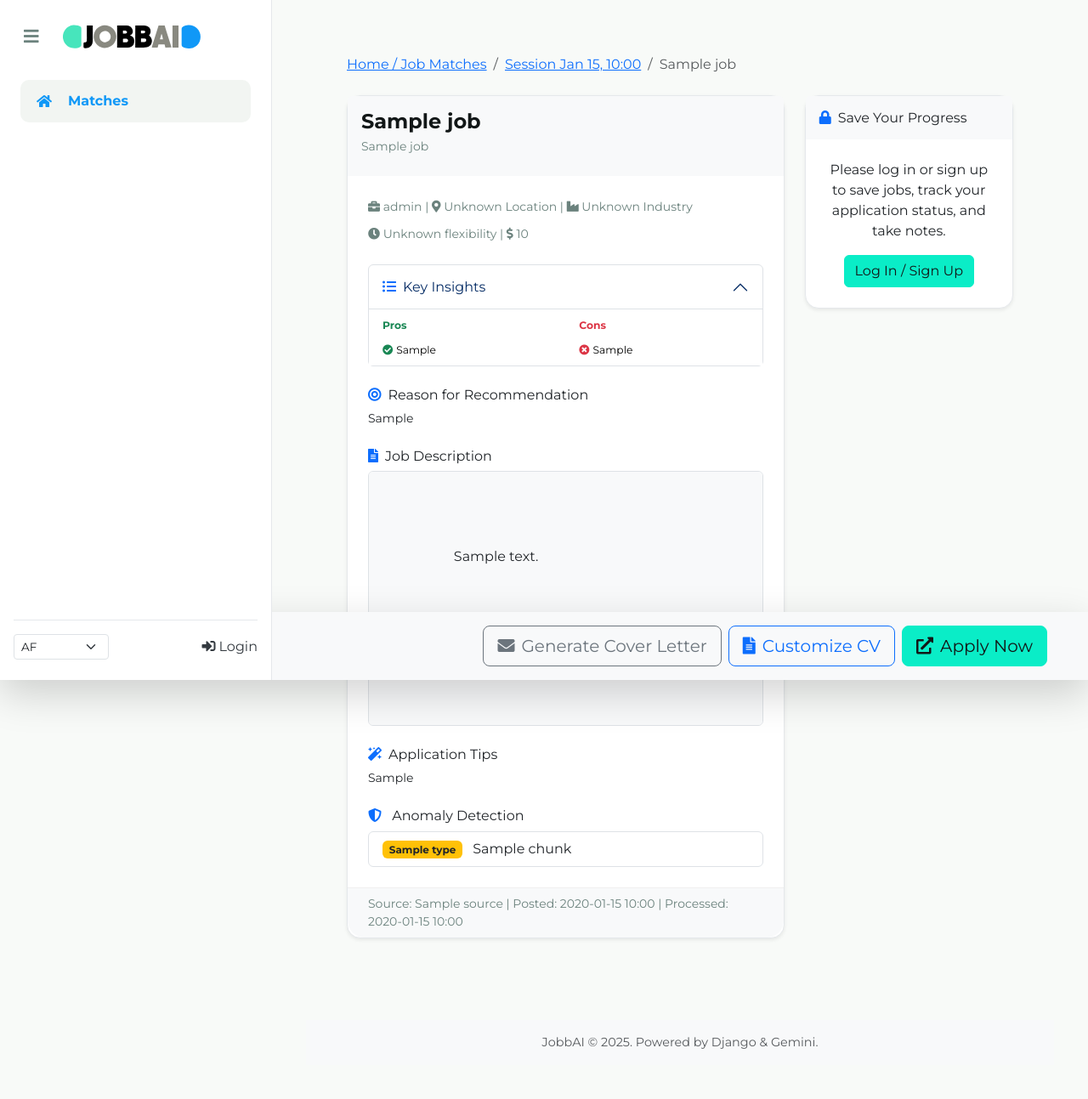
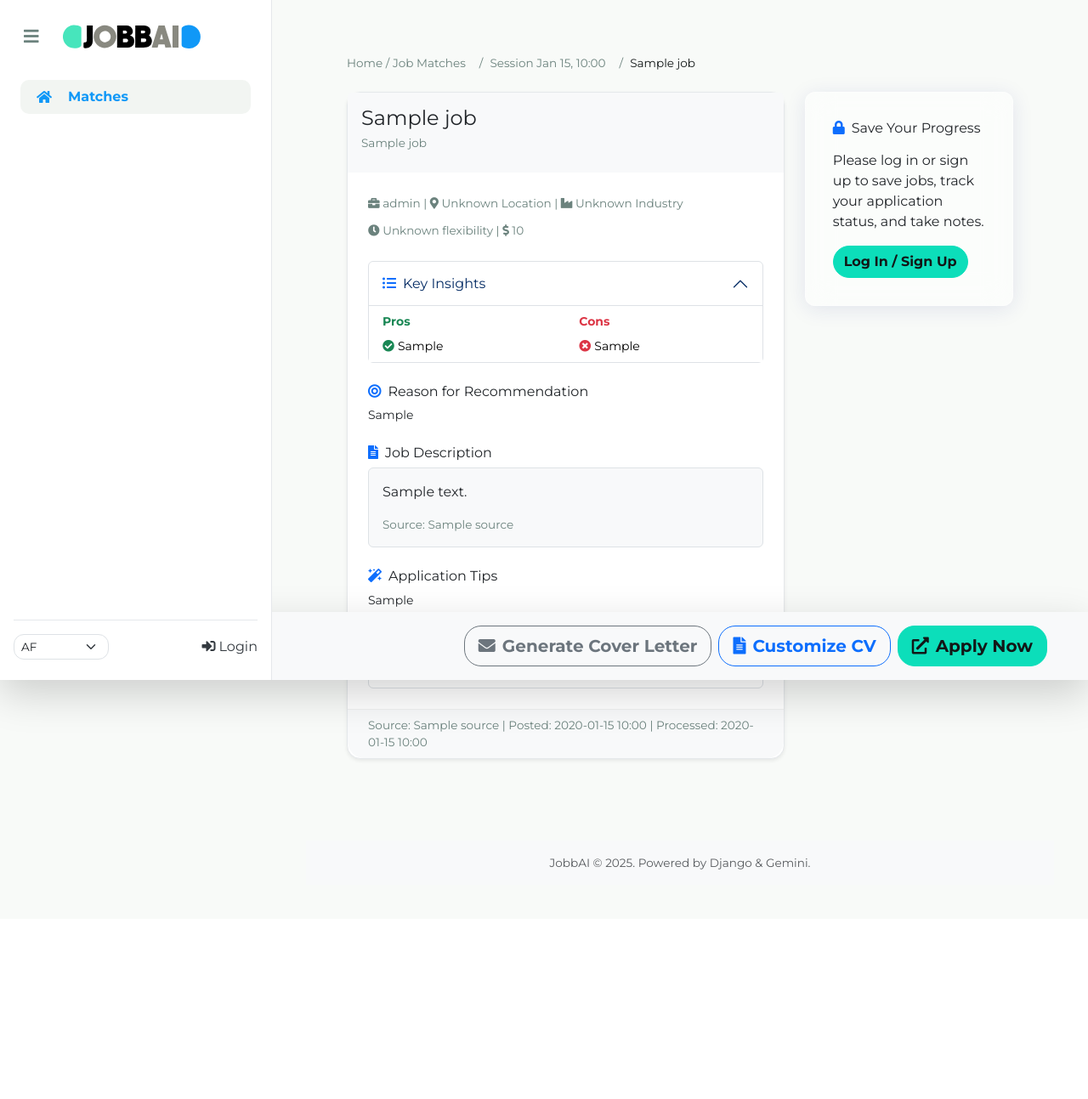
Before and after one commit to wenjiaqi8255/job-hunter, a Django app: template matcher/templates/matcher/job_detail.html in a window 1280 px wide. Shown: the whole page at 85% size. After the commit the page ends 1023 px from the top, so only its background shows below. Run offline with Django 5.2, Linux system fonts and the light colour scheme; the template is opened without the code that fills it: most values are stand-ins (such as "Sample title", 1, 10 or a date in 2020).

Commit message:
Update HTML templates for consistent heading styles and improve form layouts. Added class attributes to headings for better styling and adjusted form display properties for a cleaner UI across various pages.

```diff
--- a/matcher/templates/matcher/all_matches.html
+++ b/matcher/templates/matcher/all_matches.html
@@ -84,7 +84,7 @@
     {% else %}
         <div class="text-center p-5 border rounded bg-light">
             <i class="fas fa-search fa-3x text-muted mb-3"></i>
-            <h2>No Match Sessions Found</h2>
+            <h2 class="h2">No Match Sessions Found</h2>
             <p class="lead">You haven't started any job matching sessions yet.</p>
             <a href="{% url 'matcher:main_page' %}" class="btn btn-primary mt-3">
                 <i class="fas fa-plus"></i> Start Your First Session
--- a/matcher/templates/matcher/base.html
+++ b/matcher/templates/matcher/base.html
@@ -73,7 +73,7 @@
         <!-- History Section -->
         {% if user.is_authenticated %}
         <div class="sidebar-history">
-            <h6 class="sidebar-history-title">Recent Searches</h6>
+            <h6 class="sidebar-history-title h6">Recent Searches</h6>
             <ul class="list-unstyled">
                 {% get_recent_sessions request.user as recent_sessions %}
                 {% for session in recent_sessions %}
--- a/matcher/templates/matcher/cover_letter_page.html
+++ b/matcher/templates/matcher/cover_letter_page.html
@@ -12,7 +12,7 @@
         </ol>
     </nav>
 
-    <h2>Cover Letter for: {{ job.job_title }} at {{ job.company_name }}</h2>
+    <h2 class="h2">Cover Letter for: {{ job.job_title }} at {{ job.company_name }}</h2>
     <p class="text-muted">Based on your CV: "{{ user_cv_text|truncatechars:100 }}"</p>
 
     <div class="card mt-3">
@@ -37,7 +37,7 @@
             <button class="btn btn-secondary" onclick="copyCoverLetter()"><i class="fas fa-copy"></i> Copy Full Text</button>
             {% endif %}
             {% if has_existing_cover_letter and not generation_error %}
-            <form method="post" style="display:inline;">
+            <form method="post" class="d-inline">
                 {% csrf_token %}
                 <button type="submit" class="btn btn-warning ms-2"><i class="fas fa-sync-alt"></i> Regenerate</button>
             </form>
--- a/matcher/templates/matcher/custom_resume_page.html
+++ b/matcher/templates/matcher/custom_resume_page.html
@@ -12,7 +12,7 @@
         </ol>
     </nav>
 
-    <h2>Customize CV for: {{ job.job_title }} at {{ job.company_name }}</h2>
+    <h2 class="h2">Customize CV for: {{ job.job_title }} at {{ job.company_name }}</h2>
     <p class="text-muted">Based on your CV: "{{ user_cv_text|truncatechars:100 }}"</p>
 
     <div class="card mt-3">
@@ -33,7 +33,7 @@
             {% endif %}
         </div>
         <div class="card-footer">
-            <form method="post" style="display:inline;">
+            <form method="post" class="d-inline">
                 {% csrf_token %}
                 <button type="submit" class="btn btn-warning">
                     <i class="fas fa-sync-alt"></i>
--- a/matcher/templates/matcher/job_detail.html
+++ b/matcher/templates/matcher/job_detail.html
@@ -30,7 +30,7 @@
         <div class="card-header bg-light border-bottom-0 py-3">
           <div class="d-flex justify-content-between align-items-start">
             <div>
-              <h4 class="mb-1">{{ job.job_title }}</h4>
+              <h4 class="h4 mb-1">{{ job.job_title }}</h4>
               <p class="text-muted fw-normal mb-2">{{ job.company_name }}</p>
             </div>
             {% if user.is_authenticated %}
@@ -81,25 +81,25 @@
           <div class="mt-4">
             <div class="accordion accordion-flush accordion-sm mb-3" id="accordionInsights{{ job.id }}">
                 <div class="accordion-item border rounded">
-                    <h2 class="accordion-header" id="headingInsights{{ job.id }}">
+                    <h6 class="accordion-header" id="headingInsights{{ job.id }}">
                         <button class="accordion-button p-3" type="button" data-bs-toggle="collapse" data-bs-target="#collapseInsights{{ job.id }}" aria-expanded="true" aria-controls="collapseInsights{{ job.id }}">
                             <strong class="h6 mb-0"><i class="fas fa-list-ul me-2 text-primary"></i>Key Insights</strong>
                         </button>
-                    </h2>
+                    </h6>
                     <div id="collapseInsights{{ job.id }}" class="accordion-collapse collapse show" aria-labelledby="headingInsights{{ job.id }}">
                         <div class="accordion-body p-0">
                             <table class="table table-sm small table-borderless mb-0">
                                 <thead>
                                     <tr>
-                                        <th scope="col" class="w-50 ps-3 pt-2 text-success"><small>Pros</small></th>
-                                        <th scope="col" class="w-50 ps-3 pt-2 text-danger"><small>Cons</small></th>
+                                        <th scope="col" class="w-50 ps-3 pt-2 text-success">Pros</th>
+                                        <th scope="col" class="w-50 ps-3 pt-2 text-danger">Cons</th>
                                     </tr>
                                 </thead>
                                 <tbody>
                                     {% for pro_insight, con_insight in parsed_insights_list %}
                                     <tr>
-                                        <td class="ps-3 align-top pb-2"><small>{% if pro_insight %}<i class="fas fa-check-circle text-success me-1"></i>{{ pro_insight }}{% endif %}</small></td>
-                                        <td class="ps-3 align-top pb-2"><small>{% if con_insight %}<i class="fas fa-times-circle text-danger me-1"></i>{{ con_insight }}{% endif %}</small></td>
+                                        <td class="ps-3 align-top pb-2">{% if pro_insight %}<i class="fas fa-check-circle text-success me-1"></i>{{ pro_insight }}{% endif %}</td>
+                                        <td class="ps-3 align-top pb-2">{% if con_insight %}<i class="fas fa-times-circle text-danger me-1"></i>{{ con_insight }}{% endif %}</td>
                                     </tr>
                                     {% endfor %}
                                 </tbody>
@@ -126,7 +126,7 @@
           {% if job.description %}
           <div class="mt-4">
             <h5 class="h6 mb-2"><i class="fas fa-file-alt me-2 text-primary"></i>Job Description</h5>
-            <div class="border rounded p-3" style="max-height: 300px; overflow-y: auto; white-space: pre-wrap; background-color: #f8f9fa;">
+            <div class="border rounded p-3 bg-light">
                 {% get_current_language as lang_code %}
                 {% if lang_code != 'de' and job.translated_description %}
                     {{ job.translated_description|linebreaksbr }}
@@ -172,11 +172,8 @@
 
     <div class="col-lg-4">
       {% if user.is_authenticated %}
-      <div class="card jobbAI-job-card shadow-sm sticky-top" style="top: 20px;">
-        <div class="card-header bg-light border-bottom-0 py-3">
-            <h5 class="h6 mb-0"><i class="fas fa-clipboard-check me-2 text-primary"></i>Application Status & Notes</h5>
-        </div>
-        <div class="card-body p-4">
+      <div class="glass-card mb-4">
+          <h5 class="h6 mb-3"><i class="fas fa-clipboard-check me-2 text-primary"></i>Application Status & Notes</h5>
           <form method="post"
                 action="{% if current_match_session_id_for_url %}{% url 'matcher:job_detail_page' job.id current_match_session_id_for_url %}{% else %}{% url 'matcher:job_detail_page_no_session' job.id %}{% endif %}"
                 id="applicationStatusForm">
@@ -196,22 +193,17 @@
                 <textarea name="notes" id="id_notes" class="form-control" rows="4">{{ saved_job.notes|default:"" }}</textarea>
             </div>
 
-            <button type="submit" class="btn btn-primary w-100" style="background-color: #0AEDC7; border-color: #0AEDC7; color: #121717;"><i class="fas fa-save me-2"></i>Save Status & Notes</button>
+            <button type="submit" class="btn btn-primary w-100"><i class="fas fa-save me-2"></i>Save Status & Notes</button>
             {% if saved_job and saved_job.updated_at %}
                 <p class="mt-2 mb-0 text-muted text-center"><small>Last updated: {{ saved_job.updated_at|date:"M d, Y H:i" }}</small></p>
             {% endif %}
           </form>
-        </div>
       </div>
       {% else %}
-      <div class="card jobbAI-job-card shadow-sm sticky-top" style="top: 20px;">
-        <div class="card-header bg-light border-bottom-0 py-3">
-            <h5 class="h6 mb-0"><i class="fas fa-lock me-2 text-primary"></i>Save Your Progress</h5>
-        </div>
-        <div class="card-body p-4 text-center">
+      <div class="glass-card mb-4">
+            <h5 class="h6 mb-3"><i class="fas fa-lock me-2 text-primary"></i>Save Your Progress</h5>
             <p>Please log in or sign up to save jobs, track your application status, and take notes.</p>
-            <a href="{% url 'matcher:profile_page' %}" class="btn btn-primary" style="background-color: #0AEDC7; border-color: #0AEDC7; color: #121717;">Log In / Sign Up</a>
-        </div>
+            <a href="{% url 'matcher:profile_page' %}" class="btn btn-primary">Log In / Sign Up</a>
       </div>
       {% endif %}
     </div>
@@ -228,7 +220,7 @@
         <i class="fas fa-file-alt me-2"></i>Customize CV
     </a>
     {% if job.application_url %}
-    <a href="{{ job.application_url }}" class="btn btn-lg" style="background-color: #0AEDC7; border-color: #0AEDC7; color: #121717;" target="_blank">
+    <a href="{{ job.application_url }}" class="btn btn-lg btn-primary" target="_blank">
         <i class="fas fa-external-link-alt me-2"></i>Apply Now
     </a>
     {% endif %}
--- a/matcher/templates/matcher/login.html
+++ b/matcher/templates/matcher/login.html
@@ -8,7 +8,7 @@
 {% block content %}
 <div class="login-wrapper d-flex align-items-center justify-content-center">
     <div class="login-card p-5 shadow-lg">
-        <h2 class="mb-4 text-center">Welcome Back!</h2>
+        <h2 class="mb-4 text-center h2">Welcome Back!</h2>
 
         {% if form.errors %}
             <div class="alert alert-danger">
--- a/static/matcher/css/jobbAI_styles.css
+++ b/static/matcher/css/jobbAI_styles.css
@@ -1,8 +1,46 @@
+/* -------------------------------------------------------------------
+    DESIGN SYSTEM VARIABLES
+------------------------------------------------------------------- */
+:root {
+    /* 品牌色系 */
+    --brand-primary: #0CDEBA;
+    --brand-primary-hover: #0acda8;
+    --brand-secondary: #1098F7;
+    --brand-text: #121717;
+    --brand-text-muted: #6B827D;
+    --brand-border: #E5E8EB;
+    --brand-bg: #F8FAF8;
+
+    /* 间距系统 */
+    --spacing-xs: 0.25rem;
+    --spacing-sm: 0.5rem;
+    --spacing-md: 1rem;
+    --spacing-lg: 1.5rem;
+    --spacing-xl: 2rem;
+    --spacing-2xl: 2.5rem;
+
+    /* 圆角系统 */
+    --radius-sm: 6px;
+    --radius-md: 12px;
+    --radius-lg: 16px;
+    --radius-xl: 20px;
+
+    /* 字体系统 */
+    --text-xs: 0.75rem;
+    --text-sm: 0.85rem;
+    --text-base: 1rem;
+    --text-lg: 1.1rem;
+    --text-xl: 1.5rem;
+
+    /* 阴影 */
+    --shadow-hover: 0 8px 24px rgba(18, 23, 23, 0.1);
+  }
+
   /* -------------------------------------------------------------------
       BASE & LAYOUT
   ------------------------------------------------------------------- */
   body {
-    background-color: #F8FAF8;
+      background-color: var(--brand-bg);
       font-family: 'Montserrat', sans-serif;
       -webkit-font-smoothing: antialiased;
       -moz-osx-font-smoothing: grayscale;
@@ -24,14 +62,10 @@ body.sidebar-collapsed .main-content {
   }
 
   .footer {
-    font-size: 0.9rem;
+      font-size: var(--text-sm);
       color: #6c757d;
   }
 
-h1, h2, h3, h4, h5, h6 {
-    font-weight: 700;
-    color: #121717;
-}
 
   /* -------------------------------------------------------------------
       SIDEBAR (Figma Aligned)
@@ -110,50 +144,50 @@ h1, h2, h3, h4, h5, h6 {
   }
 
   .new-session-btn:hover {
-    background-color: #0acda8;
-    color: #121717;
+      background-color: var(--brand-primary-hover);
+      color: var(--brand-text);
   }
 
   .new-session-btn .fa-plus {
-    margin-right: 0.5rem;
+      margin-right: var(--spacing-sm);
   }
 
   /* Main Navigation */
   .sidebar-nav {
-    margin-bottom: 2rem;
-    padding: 0 0.5rem;
+      margin-bottom: var(--spacing-xl);
+      padding: 0 var(--spacing-sm);
   }
 
   .sidebar-nav .nav-item {
-    margin-bottom: 0.5rem;
+      margin-bottom: var(--spacing-sm);
   }
 
   .sidebar-nav .nav-link {
       display: flex;
       align-items: center;
-    padding: 0.8rem 1rem;
+      padding: var(--spacing-sm) var(--spacing-md);
       border-radius: 10px;
-    color: #6B827D;
+      color: var(--brand-text-muted);
       font-weight: 600;
       transition: background-color 0.2s, color 0.2s;
   }
 
   .sidebar-nav .nav-link i {
-    font-size: 1rem;
+      font-size: var(--text-base);
       width: 24px;
       text-align: center;
-    margin-right: 1rem;
+      margin-right: var(--spacing-md);
       transition: margin-right 0.3s ease-in-out;
   }
 
   .sidebar-nav .nav-link:hover {
       background-color: #F2F5F2;
-    color: #1098F7;
+      color: var(--brand-secondary);
   }
 
   .sidebar-nav .nav-item.active .nav-link {
       background-color: #F2F5F2;
-    color: #1098F7;
+      color: var(--brand-secondary);
       font-weight: 700;
   }
 
@@ -311,9 +347,9 @@ body:not(.sidebar-collapsed) .main-content {
       background: rgba(255, 255, 255, 0.5);
       backdrop-filter: blur(16px) saturate(180%);
       -webkit-backdrop-filter: blur(16px) saturate(180%);
-    border-radius: 1rem;
+      border-radius: var(--radius-md);
       border: 1px solid rgba(255, 255, 255, 0.4);
-    padding: 2rem;
+      padding: var(--spacing-xl);
       box-shadow: 0 4px 24px rgba(31, 38, 135, 0.1);
   }
 
@@ -501,143 +533,146 @@ body:not(.sidebar-collapsed) .main-content {
       letter-spacing: 0.5px;
   }
 
-
   /* Job Card */
   .jobbAI-job-card {
       background-color: #FFFFFF;
-    border-radius: 16px;
-    border: 1px solid #E5E8EB;
+      border-radius: var(--radius-lg);
+      border: 1px solid var(--brand-border);
       transition: transform 0.2s ease-in-out, box-shadow 0.2s ease-in-out;
-    margin-bottom: 1.5rem; /* Add spacing between cards */
+      margin-bottom: var(--spacing-lg);
   }
+
   .jobbAI-job-card:hover {
       transform: translateY(-4px);
-    box-shadow: 0 8px 24px rgba(18, 23, 23, 0.1);
+      box-shadow: var(--shadow-hover);
   }
 
   .jobbAI-job-card .card-title a {
-    font-size: 1rem;
+      font-size: var(--text-base);
       font-weight: 700;
-    color: #121717;
+      color: var(--brand-text);
   }
 
   .jobbAI-job-card .text-muted {
-    font-size: 14px; /* Figma smaller text */
-    color: #6B827D !important;
+      font-size: var(--text-sm);
+      color: var(--brand-text-muted) !important;
   }
 
-/* NEW Status-specific badge styles */
-.status-badge { /* Common styles for all our status badges */
-    font-size: 12px;
+  /* Status-specific badge styles */
+  .status-badge {
+      font-size: var(--text-xs);
       font-weight: 500;
       border-radius: 30px;
       padding: 0.4em 0.7em;
   }
 
   .status-badge.status-applied {
-    background-color: #D1FAE5; /* Light green for Applied */
-    color: #065F46; /* Dark green text */
+      background-color: #D1FAE5;
+      color: #065F46;
   }
 
   .status-badge.status-interviewing {
-    background-color: #DBEAFE; /* Light blue for Interviewing */
-    color: #1E40AF; /* Dark blue text */
+      background-color: #DBEAFE;
+      color: #1E40AF;
   }
 
   .status-badge.status-offer-received {
-    background-color: #FEF3C7; /* Light yellow for Offer Received */
-    color: #92400E; /* Dark yellow/brown text */
+      background-color: #FEF3C7;
+      color: #92400E;
   }
 
   .status-badge.status-accepted {
-    background-color: #CCFBF1; /* Light teal for Accepted */
-    color: #0D9488; /* Dark teal text */
+      background-color: #CCFBF1;
+      color: #0D9488;
   }
 
   .status-badge.status-rejected {
-    background-color: #FEE2E2; /* Light red for Rejected */
-    color: #991B1B; /* Dark red text */
+      background-color: #FEE2E2;
+      color: #991B1B;
   }
 
   .status-badge.status-default {
-    background-color: #E5E7EB; /* Light gray for Default/Other */
-    color: #374151; /* Dark gray text */
+      background-color: #E5E7EB;
+      color: #374151;
   }
 
   .status-badge.status-not-applied {
-    background-color: #EBEBEB; /* Grey for Not Applied */
-    color: #121717; /* Dark text */
+      background-color: #c2c2c2;
+      color: var(--brand-text);
   }
 
-.status-badge.status-viewed { /* Example for a 'viewed' status */
-    background-color: #BFDBFE; /* Light blue */
-    color: #1E40AF; /* Dark blue text */
+  .status-badge.status-viewed {
+      background-color: #BFDBFE;
+      color: #1E40AF;
   }
 
-
   .jobbAI-job-card .accordion-sm .accordion-button {
-    font-size: 0.9rem;
+      font-size: var(--text-sm);
       background-color: transparent;
   }
 
   .jobbAI-job-card .card-body {
-    padding: 1.5rem;
+      padding: var(--spacing-lg);
   }
 
   .jobbAI-job-card .card-footer {
       background-color: #FAFAFA;
       border-top: 1px solid #f0f0f0;
-    border-radius: 0 0 20px 20px;
+      border-radius: 0 0 var(--radius-xl) var(--radius-xl);
   }
 
   .jobbAI-job-card .card-footer .btn-outline-secondary {
-    background-color: #DBF2F0; /* Figma "View Details" button */
+      background-color: #DBF2F0;
       border-color: #DBF2F0;
-    color: #121717;
+      color: var(--brand-text);
       font-weight: 700;
-    font-size: 14px;
-    border-radius: 20px; /* Fully rounded */
+      font-size: var(--text-sm);
+      border-radius: var(--radius-xl);
   }
+
   .jobbAI-job-card .card-footer .btn-outline-secondary:hover {
       background-color: #cce9e6;
   }
-.jobbAI-job-card .card-footer .btn-success { /* Apply Now button */
-    background-color: #0AEDC7; /* Figma primary green/teal */
-    border-color: #0AEDC7;
-    color: #121717;
+
+  .jobbAI-job-card .card-footer .btn-success {
+      background-color: var(--brand-primary);
+      border-color: var(--brand-primary);
+      color: var(--brand-text);
       font-weight: 700;
-    font-size: 14px;
-    border-radius: 20px; /* Fully rounded */
-}
-.jobbAI-job-card .card-footer .btn-success:hover {
-    background-color: #09dcb5;
-    border-color: #09dcb5;
+      font-size: var(--text-sm);
+      border-radius: var(--radius-xl);
   }
 
-/* Session Card (New for all_matches page) */
+  .jobbAI-job-card .card-footer .btn-success:hover {
+      background-color: var(--brand-primary-hover);
+      border-color: var(--brand-primary-hover);
+  }
+
+  /* Session Card */
   .session-card {
       background-color: #fff;
-    border: 1px solid #e5e8eb;
-    border-radius: 12px;
+      border: 1px solid var(--brand-border);
+      border-radius: var(--radius-md);
       transition: box-shadow 0.2s ease-in-out;
-    margin-bottom: 1rem; /* Add spacing */
+      margin-bottom: var(--spacing-md);
   }
+
   .session-card:hover {
       box-shadow: 0 4px 15px rgba(0, 0, 0, 0.08);
   }
+
   .session-card .card-title {
-    color: #1098F7;
-    font-size: 1.1rem;
+      color: var(--brand-secondary);
+      font-size: var(--text-lg);
   }
 
   /* Dynamic White Box inside Glass Card */
   .dynamic-white-box {
       background-color: #fff;
-    border: 1px solid #e5e8eb;
-    border-radius: 8px;
-    padding: 1rem; /* Add more padding */
+      border: 1px solid var(--brand-border);
+      border-radius: var(--radius-sm);
+      padding: var(--spacing-md);
   }
-
 
   /* -------------------------------------------------------------------
       PAGE SPECIFIC STYLES
@@ -675,34 +711,128 @@ body:not(.sidebar-collapsed) .main-content {
       border-top: none;
       border-left: none;
       border-right: none;
-    color: #1098F7;
-    border-bottom: 2px solid rgba(16, 152, 247, 0.3); /* subtle line on hover */
+      color: var(--brand-secondary);
+      border-bottom: 2px solid rgba(16, 152, 247, 0.3);
   }
 
   .nav-tabs .nav-link.active {
-    color: #1098F7;
+      color: var(--brand-secondary);
       border-top: none;
       border-left: none;
       border-right: none;
-    border-bottom: 3px solid #1098F7;
-    /*box-shadow: 0 3px 6px -2px rgba(16, 152, 247, 0.5); /* underline shadow only */
+      border-bottom: 3px solid var(--brand-secondary);
       font-weight: 600;
   }
 
   .nav-tabs .nav-link .badge {
       background-color: rgba(16, 152, 247, 0.1);
-    color: #1098F7;
-    font-size: 0.75rem;
+      color: var(--brand-secondary);
+      font-size: var(--text-xs);
       padding: 0.35em 0.6em;
-    border-radius: 1rem;
+      border-radius: var(--spacing-md);
   }
 
   .nav-tabs .nav-link.active .badge,
   .nav-tabs .nav-link:hover .badge {
-    background-color: #1098F7;
+      background-color: var(--brand-secondary);
       color: white;
   }
 
+  /* -------------------------------------------------------------------
+      BOOTSTRAP COMPONENT OVERRIDES
+  ------------------------------------------------------------------- */
+
+  /* Breadcrumb */
+  .breadcrumb {
+    background-color: transparent;
+    padding: 0;
+    margin-bottom: var(--spacing-md);
+    font-size: var(--text-sm);
+  }
+
+  .breadcrumb-item {
+    display: flex;
+    align-items: center;
+  }
+
+  .breadcrumb-item a {
+    color: var(--brand-text-muted);
+    text-decoration: none;
+    transition: color 0.2s ease-in-out;
+  }
+
+  .breadcrumb-item a:hover {
+    color: var(--brand-secondary);
+  }
+
+  .breadcrumb-item + .breadcrumb-item::before {
+    content: '/';
+    padding: 0 var(--spacing-sm);
+    color: var(--brand-text-muted);
+  }
+
+  .breadcrumb-item.active {
+    color: var(--brand-text);
+    font-weight: 500;
+  }
+
+  /* 全局按钮样式 */
+  .btn-primary {
+      background-color: var(--brand-primary);
+      border-color: var(--brand-primary);
+      color: var(--brand-text);
+      font-weight: 700;
+      border-radius: var(--radius-xl);
+  }
+
+  .btn-primary:hover,
+  .btn-primary:focus,
+  .btn-primary:active {
+      background-color: var(--brand-primary-hover);
+      border-color: var(--brand-primary-hover);
+      color: var(--brand-text);
+  }
+
+  .btn-secondary {
+      background-color: var(--brand-secondary);
+      border-color: var(--brand-secondary);
+      color: white;
+      border-radius: var(--radius-xl);
+  }
+  .btn-warning {
+    background-color: var(--brand-primary);
+    border-color: var(--brand-primary);
+    color: white;
+    border-radius: var(--radius-xl);
+  }
+
+  .btn-lg {
+      border-radius: var(--radius-xl);
+      font-weight: 700;
+  }
+
+  /* 表单控件 */
+  .form-control,
+  .form-select {
+      border-radius: var(--radius-md);
+  }
+
+  .form-control:focus,
+  .form-select:focus {
+      border-color: var(--brand-primary);
+      box-shadow: 0 0 0 0.2rem rgba(12, 222, 186, 0.25);
+  }
+
+  /* -------------------------------------------------------------------
+      UTILITIES
+  ------------------------------------------------------------------- */
+  .max-h-120 {
+      max-height: 120px;
+  }
+
+  .max-h-150 {
+      max-height: 150px;
+  }
 
   /* -------------------------------------------------------------------
       RESPONSIVE DESIGN
@@ -739,3 +869,37 @@ body:not(.sidebar-collapsed) .main-content {
           left: -280px;
       }
   }
+
+/* Breadcrumb */
+.breadcrumb {
+  background-color: transparent;
+  padding: 0;
+  margin-bottom: var(--spacing-md);
+  font-size: var(--text-sm);
+}
+
+.breadcrumb-item {
+  display: flex;
+  align-items: center;
+}
+
+.breadcrumb-item a {
+  color: var(--brand-text-muted);
+  text-decoration: none;
+  transition: color 0.2s ease-in-out;
+}
+
+.breadcrumb-item a:hover {
+  color: var(--brand-secondary);
+}
+
+.breadcrumb-item + .breadcrumb-item::before {
+  content: '/';
+  padding: 0 var(--spacing-sm);
+  color: var(--brand-text-muted);
+}
+
+.breadcrumb-item.active {
+  color: var(--brand-text);
+  font-weight: 500;
+}
```
Also changed, not shown: other parts of static/matcher/css/jobbAI_styles.css (+85 -86 lines), matcher/templates/matcher/main_page.html (+25 -25 lines), matcher/templates/matcher/my_applications.html (+4 -5 lines), matcher/templates/matcher/profile_page.html (+4 -4 lines). Lines whose indentation alone changed are shown as unchanged.
